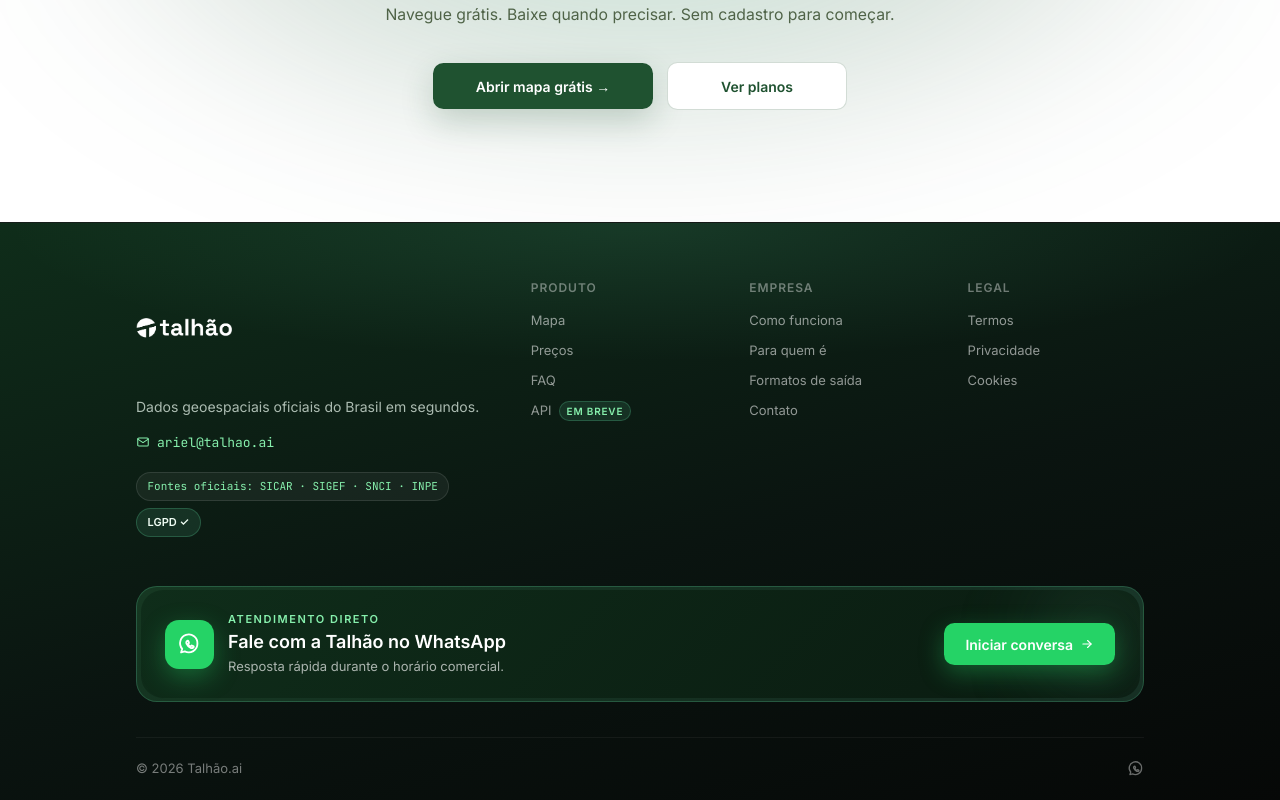
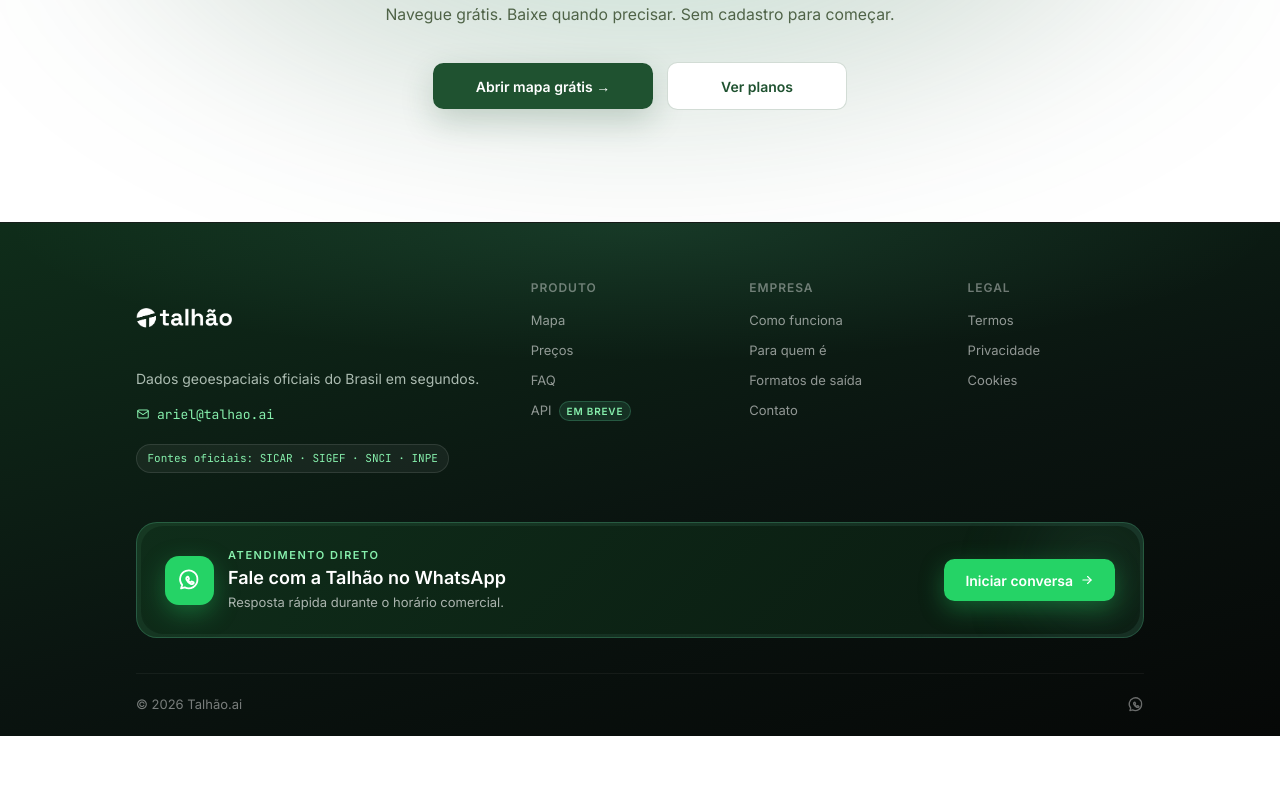
Before and after one commit to thiagomendes87/talhao-app, a Next.js app: page / in a window 1280 px wide. Shown: the part 6486-7286 px from the top of the page. After the commit the page ends 7222 px from the top, so only its background shows below. Built offline with nearby package versions, Linux system fonts and the light colour scheme; no server answers.

Commit message:
fix(footer): reduz espaçamento ao redor do logo e remove badge LGPD

```diff
--- a/components/Footer.tsx
+++ b/components/Footer.tsx
@@ -145,7 +145,7 @@
       <div className="relative z-10 mx-auto max-w-6xl">
         <div className="grid grid-cols-1 gap-12 pb-14 md:grid-cols-[2fr_1fr_1fr_1fr]">
           <div className="max-w-md">
-            <Link href="/" className="inline-flex">
+            <Link href="/" className="-mt-3 inline-flex items-center gap-2">
               <img
                 src="/logo-oficial-branco.png"
                 alt="Talhão"
@@ -153,7 +153,7 @@
               />
             </Link>
 
-            <p className="mt-4 text-[14px] leading-relaxed text-[rgba(240,253,244,0.7)]">
+            <p className="-mt-1 text-[14px] leading-relaxed text-[rgba(240,253,244,0.7)]">
               Dados geoespaciais oficiais do Brasil em segundos.
             </p>
 
@@ -171,9 +171,6 @@
             <div className="mt-5 flex flex-wrap items-center gap-2">
               <span className="rounded-full border border-white/10 bg-white/5 px-3 py-1.5 font-mono-tabular text-[11px] text-[#86efac]">
                 Fontes oficiais: SICAR · SIGEF · SNCI · INPE
-              </span>
-              <span className="rounded-full border border-[rgba(82,183,136,0.30)] bg-[rgba(82,183,136,0.15)] px-3 py-1.5 text-[11px] font-semibold text-[#f0fdf4]">
-                LGPD ✓
               </span>
             </div>
           </div>
```
